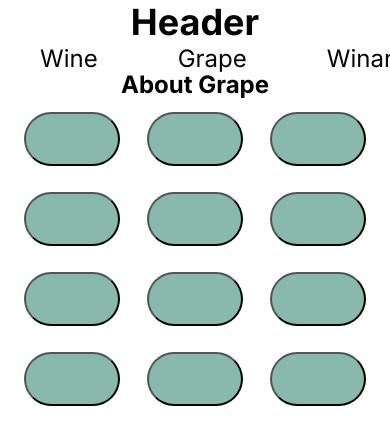
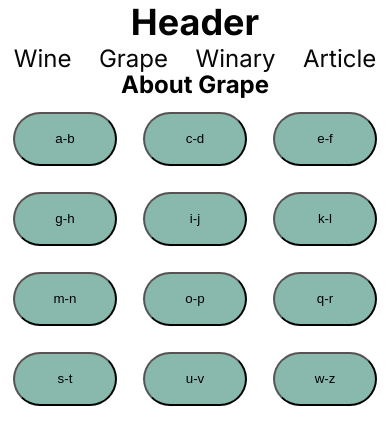
Before and after one commit to goodbyebada/goodbyebada.github.io, a Next.js app: page /grape in a window 390 px wide. Shown: the top 444 px of the page. Built offline with nearby package versions, Linux system fonts and the light colour scheme.

Commit message:
navbar UI 수정

```diff
--- a/app/component/card.tsx
+++ b/app/component/card.tsx
@@ -14,7 +14,6 @@ export default function Card({ wine }: { wine: WineInfo }) {
       {/* <img src={img} alt={name} /> */}
       <p>{price}$</p>
       <p>{descript}</p>
-
       <h2>hello</h2>
     </div>
   );
--- a/app/component/wine.tsx
+++ b/app/component/wine.tsx
@@ -1,9 +1,3 @@
-import Home from "../page";
-
 export default function Wine() {
-  return (
-    <>
-      <h2>About Wine</h2>
-    </>
-  );
+  return <h2>About Winary</h2>;
 }
--- a/app/grape/page.tsx
+++ b/app/grape/page.tsx
@@ -41,7 +41,7 @@ export default function Grape({ detailContent }: { detailContent: any }) {
                 router.push(`./grape/${e.data}`);
               }}
             >
-              {name}
+              {e.data}
             </button>
           ))}
         </div>
--- a/app/page.module.css
+++ b/app/page.module.css
@@ -17,34 +17,6 @@
   height: 100%;
   background-color: rgb(255, 255, 255);
   color: black;
-}
-
-@media screen and (max-width: 800px) {
-  .main {
-    justify-content: center;
-    padding: 0;
-    width: 100vw;
-  }
-
-  .header_navBar {
-    width: 100vw;
-    text-align: center;
-  }
-
-  .header {
-    width: 100vw;
-    display: flex;
-    justify-content: center;
-  }
-
-  .header_title {
-    width: 100vw;
-    text-align: center;
-  }
-
-  .content {
-    width: 100vw;
-  }
 }
 
 .header {
@@ -81,3 +53,31 @@
   flex: 1 1 20%;
   background-color: rgb(137, 185, 173);
 }
+
+@media screen and (max-width: 850px) {
+  .main {
+    justify-content: center;
+    padding: 0;
+    width: 100vw;
+  }
+
+  .header_navBar {
+    width: 100vw;
+    text-align: center;
+  }
+
+  .header {
+    width: 100vw;
+    display: flex;
+    justify-content: center;
+  }
+
+  .header_title {
+    width: 100vw;
+    text-align: center;
+  }
+
+  .content {
+    width: 100vw;
+  }
+}
```
